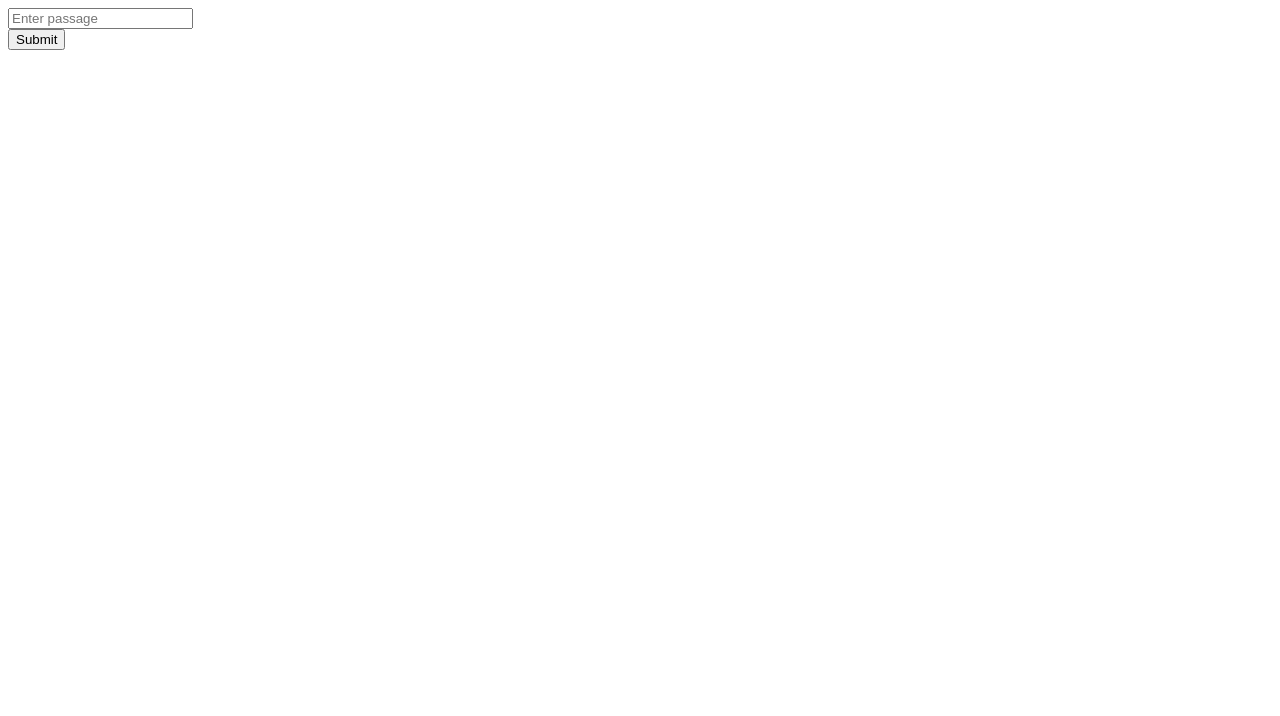
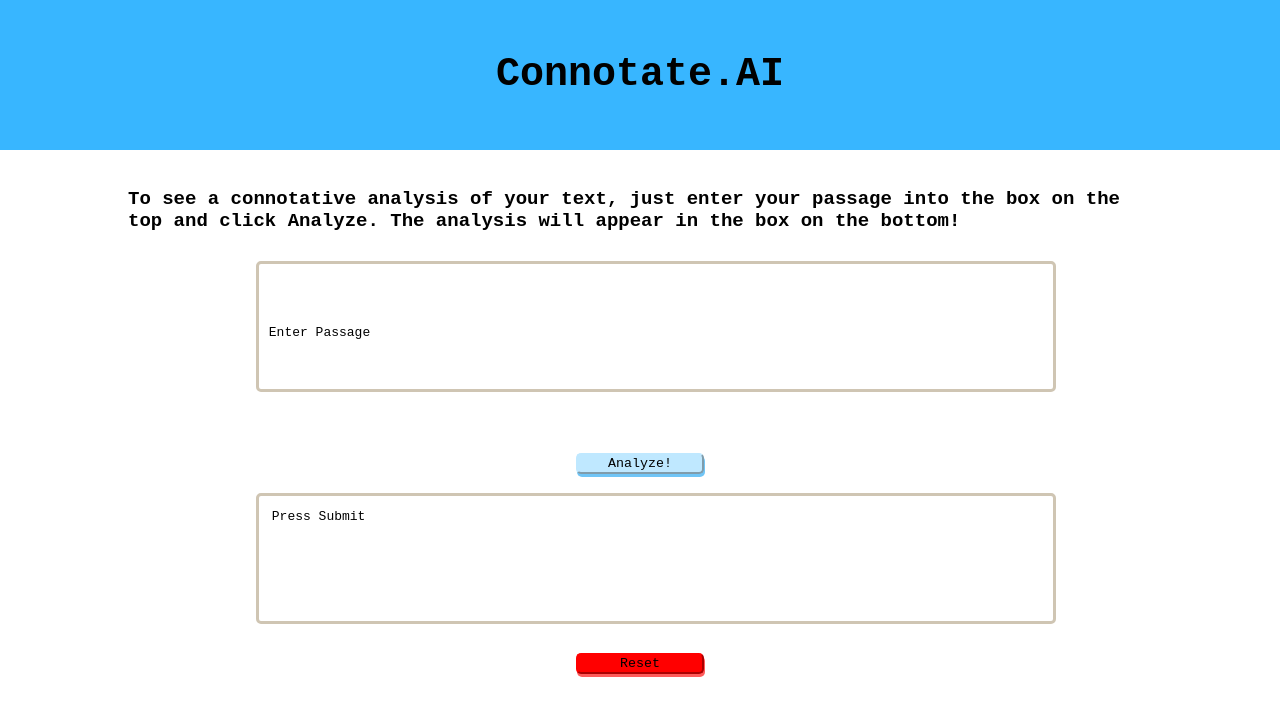
Before and after one commit to yuzhiliu8/Connotate.AI, a plain HTML site: page index.html in a window 1280 px wide. Drawn offline with Linux system fonts and the light colour scheme.

Commit message:
POOPOOFRONTEND

```diff
--- a/index.html
+++ b/index.html
@@ -1,12 +1,20 @@
-<!DOCTYPE html>
-<html>
-<body>
+    <!DOCTYPE html>
+    <head><link rel = "stylesheet" href = "style.css"></head>
+    <html>
+    <div class="head"><h1>Connotate.AI</h1></div>
+    <div class="i"><h2>To see a connotative analysis of your text, just enter your passage into the box on the top and click Analyze. The analysis will appear in the box on the bottom!</h2></div>
+    <body>
+        <form id="form">
+            <input type="text" id="passage" onfocus="rem()" onblur="back()"><br>
+            <div class = "boton">
+                <button type="submit" id = "btn1">Analyze!</button>
+                <button type="button" id = "btn2" onclick="resetForm()">Reset</button>
+            </div>
+        </form>
+        <p id = "output">Press Submit</p>
+        <p id="holder">Enter Passage</p>
 
-    <form id="form">
-        <input type="text" id="passage" placeholder="Enter passage"><br>
-        <button type="submit" id = "btn1">Submit</button>
-    </form>
-    <p class = "output" id = "output"></p>
-</body>
-<script src = "index.js"></script>
-</html>
+        <script src = "index.js"></script>
+    </body>
+
+    </html>
--- a/index.js
+++ b/index.js
@@ -1,6 +1,29 @@
 var form = document.getElementById('form')
 form.addEventListener('submit',function(event){
+    event.preventDefault()
     var input = document.getElementById('passage').value
     console.log(input)
-    window.alert(input)
+    if(input.trim() === ''){
+        document.getElementById('output').innerText = "Submit Text"
+    }
+    else{
+        document.getElementById('output').innerText = input
+    }
+
 })
+function resetForm() {
+    document.getElementById("passage").value = ""
+    document.getElementById("output").innerText = "Submit Text"
+    document.getElementById("holder").style.display = "block"
+}
+function rem() {
+    var holder = document.getElementById("holder");
+    holder.style.display = "none";
+}
+function back() {
+    var holder = document.getElementById("holder");
+    var s = document.getElementById("passage").value
+    if(s.trim() === ''){
+        holder.style.display = "block";
+    }
+}
--- /dev/null
+++ b/style.css
@@ -0,0 +1,70 @@
+.head{
+    color:black;
+    padding:2%;
+
+    background-color: #38B6FF;
+}
+h1{
+    background-color:transparent;
+    font-size: 40px;
+    text-align: center;
+}
+.i h2{
+    margin-top:3%;
+    margin-left: 10%;
+    margin-right: 10%;
+    font-size: 19px;
+}
+
+#btn1, #btn2{
+    margin-top: 1%;
+    margin-bottom: 1%;
+}
+#btn1{
+    position:absolute;
+    top:55%;
+    left:45%;
+    width:10%;
+    background-color: #BFE8FF;
+    border-color: #BFE8FF;
+    border-radius: 5px;
+    box-shadow:1px 3px #70C5F6;
+}
+#btn2{
+    position:absolute;
+    top: 80%;
+    left:45%;
+    width:10%;
+    background-color: #ff0000;
+    border-color: #ff0000;
+    border-radius: 5px;
+    box-shadow:1px 3px #ff0000a5;
+}
+#output, #passage{
+    border: 3px solid #CFC5B3;
+    border-radius: 5px;
+    margin-left: 20%;
+    margin-right: 20%;
+    margin-top: 1%;
+    margin-bottom: 1%;
+    width:60%;
+    padding: 1%;
+    height: 100px;
+    position:absolute;
+}
+#output{
+    top:60%;
+}
+#holder{
+    position:absolute;
+    top: 39%;
+    left:21%;
+
+}
+ *{
+    font-family: monospace;
+}
+body{
+    margin:0;
+    padding:0;
+}
```
